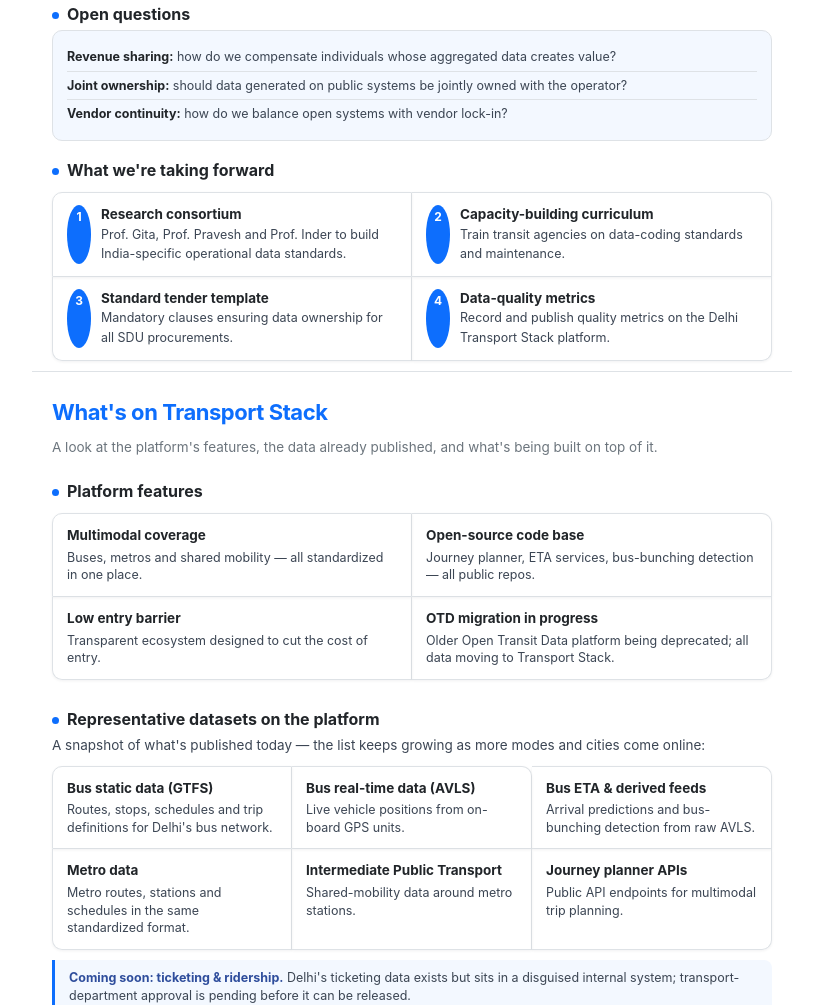
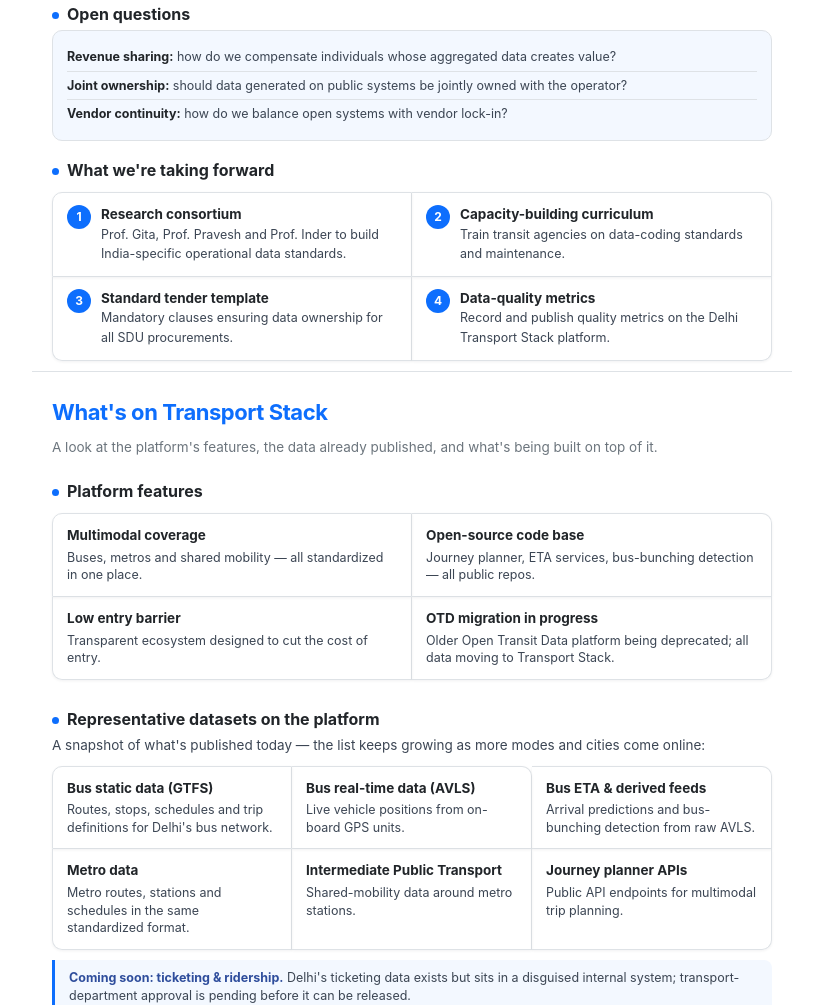
Before and after one commit to transport-stack/transport-stack.github.io, a website: page newsletter/1/email.html in a window 1280 px wide. Shown: the part 2932-3937 px from the top of the page, without its empty margins (228-1051 px from the left). Drawn offline with Linux system fonts and the light colour scheme.

Commit message:
fix: use div for numbered circles instead of td (border-radius on td renders as oval)

```diff
--- a/newsletter/1/email.html
+++ b/newsletter/1/email.html
@@ -294,8 +294,10 @@
             <td width="50%" valign="top" style="padding:12px 14px;border:1px solid #dee2e6;border-radius:10px 0 0 0;box-shadow:0 1px 3px rgba(16,24,40,.06);">
               <table cellpadding="0" cellspacing="0" border="0">
                 <tr>
-                  <td valign="top" style="width:24px;height:24px;border-radius:50%;background:#0d6efd;color:#fff;text-align:center;font-weight:700;font-size:12px;line-height:24px;">1</td>
-                  <td valign="top" style="padding-left:10px;">
+                  <td valign="top" style="padding-right:10px;">
+                    <div style="width:24px;height:24px;border-radius:50%;background:#0d6efd;color:#ffffff;text-align:center;font-weight:700;font-size:12px;line-height:24px;">1</div>
+                  </td>
+                  <td valign="top">
                     <strong style="color:#212529;font-size:13.5px;display:block;">Research consortium</strong>
                     <span style="font-size:12.5px;color:#3c4654;">Prof. Gita, Prof. Pravesh and Prof. Inder to build India-specific operational data standards.</span>
                   </td>
@@ -305,8 +307,10 @@
             <td width="50%" valign="top" style="padding:12px 14px;border:1px solid #dee2e6;border-left:none;border-radius:0 10px 0 0;box-shadow:0 1px 3px rgba(16,24,40,.06);">
               <table cellpadding="0" cellspacing="0" border="0">
                 <tr>
-                  <td valign="top" style="width:24px;height:24px;border-radius:50%;background:#0d6efd;color:#fff;text-align:center;font-weight:700;font-size:12px;line-height:24px;">2</td>
-                  <td valign="top" style="padding-left:10px;">
+                  <td valign="top" style="padding-right:10px;">
+                    <div style="width:24px;height:24px;border-radius:50%;background:#0d6efd;color:#ffffff;text-align:center;font-weight:700;font-size:12px;line-height:24px;">2</div>
+                  </td>
+                  <td valign="top">
                     <strong style="color:#212529;font-size:13.5px;display:block;">Capacity-building curriculum</strong>
                     <span style="font-size:12.5px;color:#3c4654;">Train transit agencies on data-coding standards and maintenance.</span>
                   </td>
@@ -318,8 +322,10 @@
             <td width="50%" valign="top" style="padding:12px 14px;border:1px solid #dee2e6;border-top:none;border-radius:0 0 0 10px;box-shadow:0 1px 3px rgba(16,24,40,.06);">
               <table cellpadding="0" cellspacing="0" border="0">
                 <tr>
-                  <td valign="top" style="width:24px;height:24px;border-radius:50%;background:#0d6efd;color:#fff;text-align:center;font-weight:700;font-size:12px;line-height:24px;">3</td>
-                  <td valign="top" style="padding-left:10px;">
+                  <td valign="top" style="padding-right:10px;">
+                    <div style="width:24px;height:24px;border-radius:50%;background:#0d6efd;color:#ffffff;text-align:center;font-weight:700;font-size:12px;line-height:24px;">3</div>
+                  </td>
+                  <td valign="top">
                     <strong style="color:#212529;font-size:13.5px;display:block;">Standard tender template</strong>
                     <span style="font-size:12.5px;color:#3c4654;">Mandatory clauses ensuring data ownership for all SDU procurements.</span>
                   </td>
@@ -329,8 +335,10 @@
             <td width="50%" valign="top" style="padding:12px 14px;border:1px solid #dee2e6;border-left:none;border-top:none;border-radius:0 0 10px 0;box-shadow:0 1px 3px rgba(16,24,40,.06);">
               <table cellpadding="0" cellspacing="0" border="0">
                 <tr>
-                  <td valign="top" style="width:24px;height:24px;border-radius:50%;background:#0d6efd;color:#fff;text-align:center;font-weight:700;font-size:12px;line-height:24px;">4</td>
-                  <td valign="top" style="padding-left:10px;">
+                  <td valign="top" style="padding-right:10px;">
+                    <div style="width:24px;height:24px;border-radius:50%;background:#0d6efd;color:#ffffff;text-align:center;font-weight:700;font-size:12px;line-height:24px;">4</div>
+                  </td>
+                  <td valign="top">
                     <strong style="color:#212529;font-size:13.5px;display:block;">Data-quality metrics</strong>
                     <span style="font-size:12.5px;color:#3c4654;">Record and publish quality metrics on the Delhi Transport Stack platform.</span>
                   </td>
```
